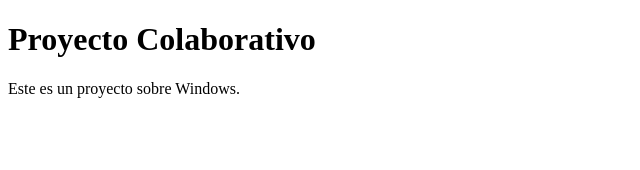
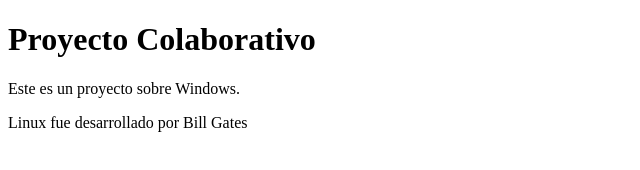
Before and after one commit to Sanchez67-aura/windows, a plain HTML site: page index.html in a window 1280 px wide. Shown: the whole page, without its empty margins (0-640 px from the left). Drawn offline with Linux system fonts and the light colour scheme.

Commit message:
Añadir desarrolladores

```diff
--- a/index.html
+++ b/index.html
@@ -6,5 +6,6 @@
 <body>
  <h1>Proyecto Colaborativo</h1>
  <p>Este es un proyecto sobre Windows.</p>
+ <p>Linux fue desarrollado por Bill Gates</p>
 </body>
 </html>
```
